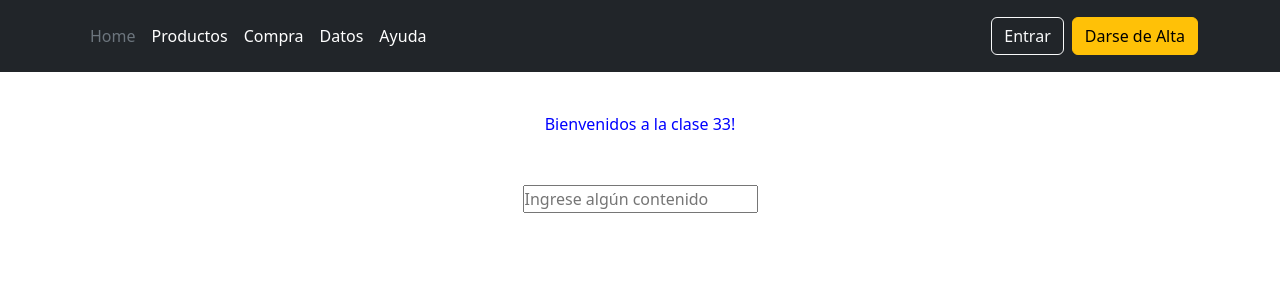
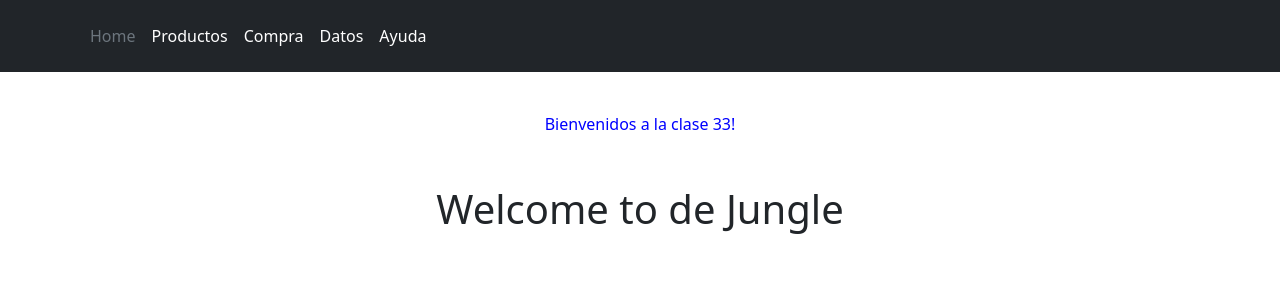
Before and after one commit to rogerda/reactstp1, a React (Create React App) app: page / in a window 1280 px wide. Shown: the top 300 px of the page. Built offline with nearby package versions, Linux system fonts and the light colour scheme.

Commit message:
Agregado de Componentes

```diff
--- a/hola.js
+++ b/hola.js
@@ -0,0 +1,2 @@
+const stringDevuelto = number1 < 30 ? "El menor" : "El n° es mayor o igual 30";
+console.log(stringDevuelto);
--- a/package.json
+++ b/package.json
@@ -8,6 +8,7 @@
     "@testing-library/user-event": "^13.5.0",
     "react": "^18.2.0",
     "react-dom": "^18.2.0",
+    "react-icons": "^4.4.0",
     "react-scripts": "5.0.1",
     "web-vitals": "^2.1.4"
   },
--- a/src/App.js
+++ b/src/App.js
@@ -1,6 +1,8 @@
 
 import './App.css';
 import NavBar  from './components/Navbar';
+import ItemListContainer from './containers/ItemListContainer';
+
 
 
 function App() {
@@ -21,7 +23,7 @@ function App() {
           Bienvenidos a la clase {numeroDeClase}!
         </p>
         <hr/>
-        <input placeholder='Ingrese algún contenido'/>
+        <ItemListContainer greeting={"Welcome to de Jungle"}/>
       </div>
     </>
   );
--- a/src/components/Navbar/index.jsx
+++ b/src/components/Navbar/index.jsx
@@ -8,6 +8,7 @@ const NavBar = ()=> {
     <div class="container">
       <div class="d-flex flex-wrap align-items-center justify-content-center justify-content-lg-start">
         <a href="/" class="d-flex align-items-center mb-2 mb-lg-0 text-white text-decoration-none">
+
          {/* <svg class="bi me-2" width="40" height="32" role="img" aria-label="Bootstrap"><use xlink:href="#bootstrap"/></svg>*/}
         </a>
 
@@ -18,15 +19,9 @@ const NavBar = ()=> {
           <li><a href="1.html" class="nav-link px-2 text-white">Datos</a></li>
           <li><a href="1.html" class="nav-link px-2 text-white">Ayuda</a></li>
         </ul>
-
         {/*<form class="col-12 col-lg-auto mb-3 mb-lg-0 me-lg-3" role="search">
           <input type="search" class="form-control form-control-dark text-bg-dark" placeholder="Search..." aria-label="Search"/>
     </form>*/}
-
-        <div class="text-end">
-          <button type="button" class="btn btn-outline-light me-2">Entrar</button>
-          <button type="button" class="btn btn-warning">Darse de Alta</button>
-        </div>
       </div>
     </div>
   </header>
--- /dev/null
+++ b/src/containers/ItemListContainer/index.jsx
@@ -0,0 +1,14 @@
+import React from 'react';
+import './styles.css';
+
+const ItemListContainer = ({greeting}) => {
+return (
+<div>
+<h1>{greeting}</h1>
+
+</div>
+
+)
+
+}
+export default ItemListContainer;
--- a/src/index.js
+++ b/src/index.js
@@ -9,7 +9,3 @@ root.render(
     <App />
   </React.StrictMode>
 );
-
-// If you want to start measuring performance in your app, pass a function
-// to log results (for example: reportWebVitals(console.log))
-// or send to an analytics endpoint. Learn more: https://bit.ly/CRA-vitals
```
Also changed, not shown: public/index.html (+1 -8 lines), src/CartWidjet/index.jsx (added, +14 -0 lines), src/CartWidjet/styles.css (added), src/containers/ItemListContainer/styles.css (added), 1 other file (tests, documents, lock files or other folders).
